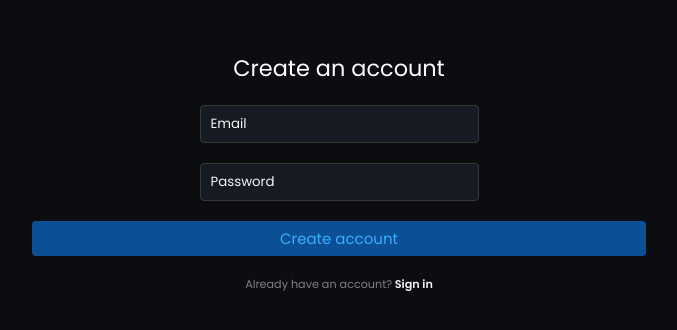
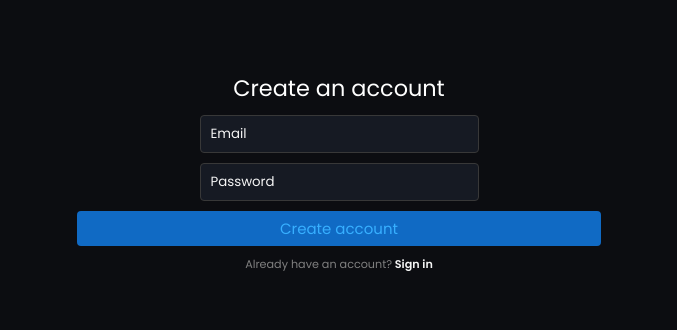
Before and after one commit to Suhaib-Hilal/CodeEditor, a Next.js app: page /sign-up in a window 1280 px wide. Shown: the part 228-558 px from the top of the page, without its empty margins (301-978 px from the left). Built offline with nearby package versions, Linux system fonts and the light colour scheme.

Commit message:
Add a glowable button component and clean some code.

```diff
--- a/app/(auth)/services/firebase_database.ts
+++ b/app/(auth)/services/firebase_database.ts
@@ -31,8 +31,8 @@ export default class FirebaseDatabase {
 
   static async doesUserExist(email: string, password: string) {
     const usersCollection = collection(db, "users");
-    const emailSnap = query(usersCollection, where("email", "==", email));
-    const querySnap = await getDocs(emailSnap);
+    const emailQuery = query(usersCollection, where("email", "==", email));
+    const querySnap = await getDocs(emailQuery);
 
     if (querySnap.size === 0) {
       console.log("No matching document found.");
@@ -41,8 +41,7 @@ export default class FirebaseDatabase {
 
     const userDoc = querySnap.docs[0];
     const userPass = userDoc.get("password");
-
-    return await Password.comparePassword(password, userPass);
+    return (await Password.comparePassword(password, userPass));
   }
 
   static async resetUserPassword(email: string, password: string) {
@@ -57,7 +56,7 @@ export default class FirebaseDatabase {
 
     const userDoc = doc(db, "users", querySnap.docs[0].id);
     await updateDoc(userDoc, {
-      password: password,
+      password: Password.hashPassword(password),
     });
   }
 }
--- a/app/(auth)/sign-up/page.module.css
+++ b/app/(auth)/sign-up/page.module.css
@@ -64,7 +64,7 @@
   display: flex;
   flex-direction: column;
   align-items: center;
-  gap: 20px;
+  gap: 10px;
 }
 
 .textField::placeholder {
@@ -88,31 +88,3 @@
   outline: none;
   border-color: #0582ff;
 }
-
-.sendOtpBtn {
-  flex: 1;
-  background-color: #0582ff;
-  padding: 8px;
-  font-size: 14px;
-  font-family: "Poppins";
-  font-weight: bold;
-  border: none;
-  border-radius: 4px;
-  width: 45%;
-}
-
-.createAccountBtn {
-  background-color: #0582ff;
-  padding: 6px 18px;
-  font-size: 15px;
-  font-family: "Poppins";
-  border: none;
-  width: 96%;
-  border-radius: 4px;
-  transition: all 0.3s 0.3s;
-}
-
-.createAccountBtn:disabled {
-  background-color: #0b5095;
-  color: #37afff;
-}
--- a/app/(auth)/sign-up/page.tsx
+++ b/app/(auth)/sign-up/page.tsx
@@ -1,5 +1,4 @@
 "use client";
-import Image from "next/image";
 import Link from "next/link";
 import styles from "./page.module.css";
 import { useState } from "react";
@@ -10,17 +9,13 @@ import User from "../models/user";
 import { UserCredential } from "firebase/auth";
 import { Password } from "../models/password";
 import { Message, MessageType } from "../models/message";
+import GlowableButton from "@/app/components/buttons/glowable_button/glowable_button";
+import { correctEmailFormat } from "@/app/utils/abc";
 
 export default function SignUp() {
   const [email, setEmail] = useState("");
   const [password, setPassword] = useState("");
   const [msg, setMsg] = useState<Message>();
-  const emailRegex = /^([a-zA-Z0-9._%-]+@[a-zA-Z0-9.-]+\.[a-zA-Z]{2,})$/;
-
-  function correctEmailFormat() {
-    if (!email) return false;
-    return email.match(emailRegex);
-  }
 
   async function firebaseAuthSignUp() {
     const res = await FirebaseAuth.signUpWithEmailAndPassword(email, password);
@@ -38,7 +33,7 @@ export default function SignUp() {
   async function signUp() {
     const res = await firebaseAuthSignUp();
     if (res === "FAILED") return;
-    if (!correctEmailFormat()) return;
+    if (!correctEmailFormat(email)) return;
 
     const user = new User(
       (res as UserCredential).user.uid,
@@ -71,15 +66,17 @@ export default function SignUp() {
               setPassword(e.currentTarget.value);
             }}
           />
-          {correctEmailFormat() ? (
-          <button onClick={signUp} className={styles.createAccountBtn}>
-            Create account
-          </button>
-        ) : (
-          <button disabled className={styles.createAccountBtn}>
-            Create account
-          </button>
-        )}
+          <GlowableButton
+            text="Create account"
+            disabled={
+              correctEmailFormat(email) && password.length >= 10 ? false : true
+            }
+            onClick={signUp}
+            glow={false}
+            padding="6px 18px"
+            width="82%"
+            borderRadius="4px"
+          />
           {msg && (
             <p
               className={
--- /dev/null
+++ b/app/components/buttons/glowable_button/glowable_button.tsx
@@ -0,0 +1,37 @@
+import { MouseEventHandler } from "react";
+import styles from "./style.module.css";
+
+export default function GlowableButton({
+  text,
+  onClick,
+  disabled = false,
+  glow = true,
+  width,
+  padding,
+  borderRadius,
+}: {
+  text: string;
+  disabled?: boolean;
+  glow?: boolean;
+  width?: string;
+  borderRadius?: string;
+  padding?: string;
+  onClick: MouseEventHandler<HTMLButtonElement>;
+}) {
+  return (
+    <button
+      disabled={disabled}
+      onClick={onClick}
+      className={`${styles.glowableBtn} ${
+        glow && !disabled ? styles.glow : ""
+      }`}
+      style={{
+        width: width ? width : "fit-content",
+        borderRadius: borderRadius ? borderRadius : "none",
+        padding: padding ? padding : "none",
+      }}
+    >
+      {text}
+    </button>
+  );
+}
--- /dev/null
+++ b/app/components/buttons/glowable_button/style.module.css
@@ -0,0 +1,17 @@
+.glowableBtn {
+  background-color: #0582ff;
+  font-size: 15px;
+  font-family: "Poppins";
+  border: none;
+  transition: all 0.3s 0.3s;
+}
+
+.glow {
+  box-shadow: 0 0 10px #0582ff;
+}
+
+.glowableBtn:disabled {
+  box-shadow: none;
+  background-color: #106ac4;
+  color: #37afff;
+}
```
Also changed, not shown: app/(auth)/reset-password/page.module.css (+3 -17 lines), app/(auth)/reset-password/page.tsx (+28 -32 lines), app/(auth)/sign-in/page.tsx (+22 -4 lines). Lines whose indentation alone changed are shown as unchanged.
